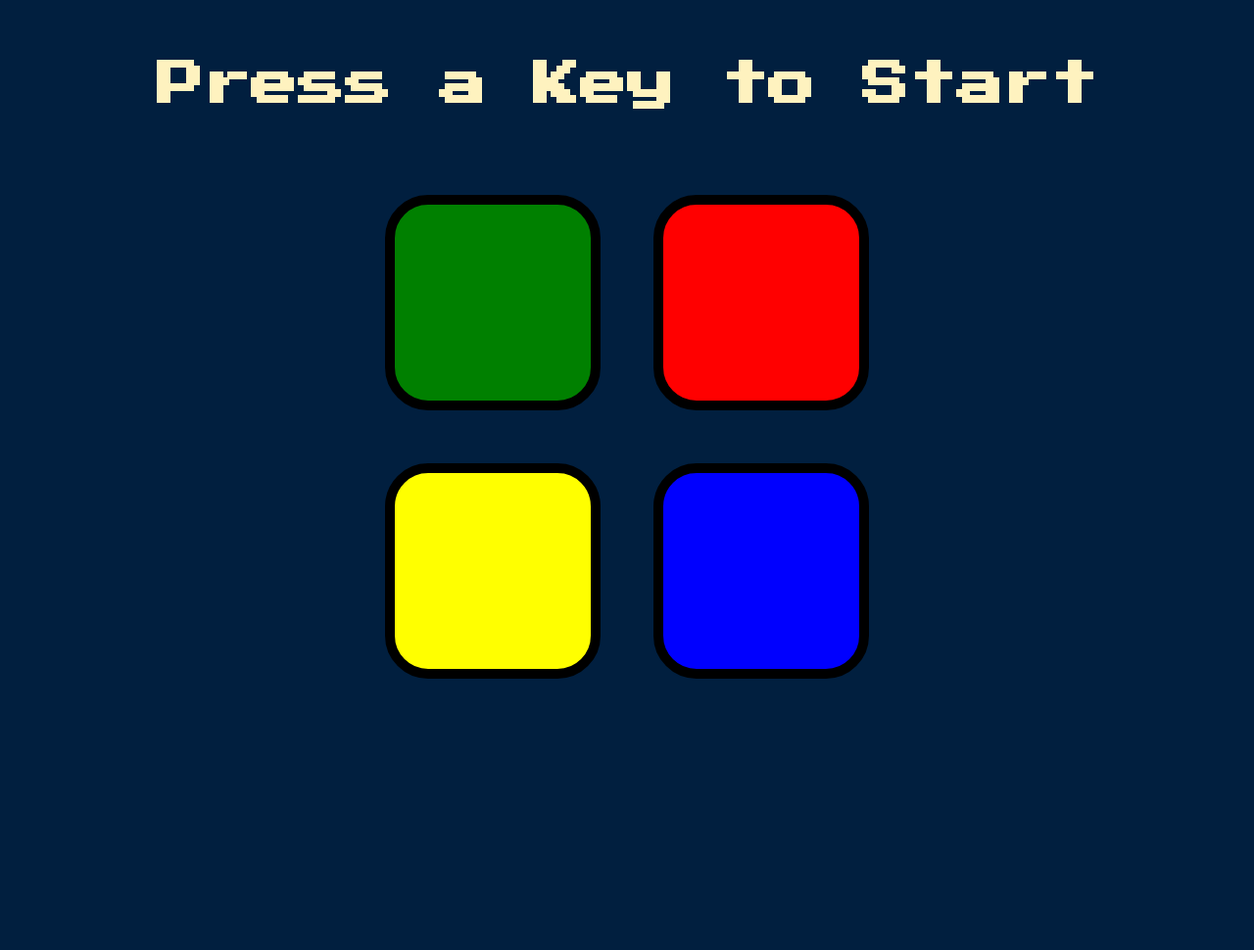
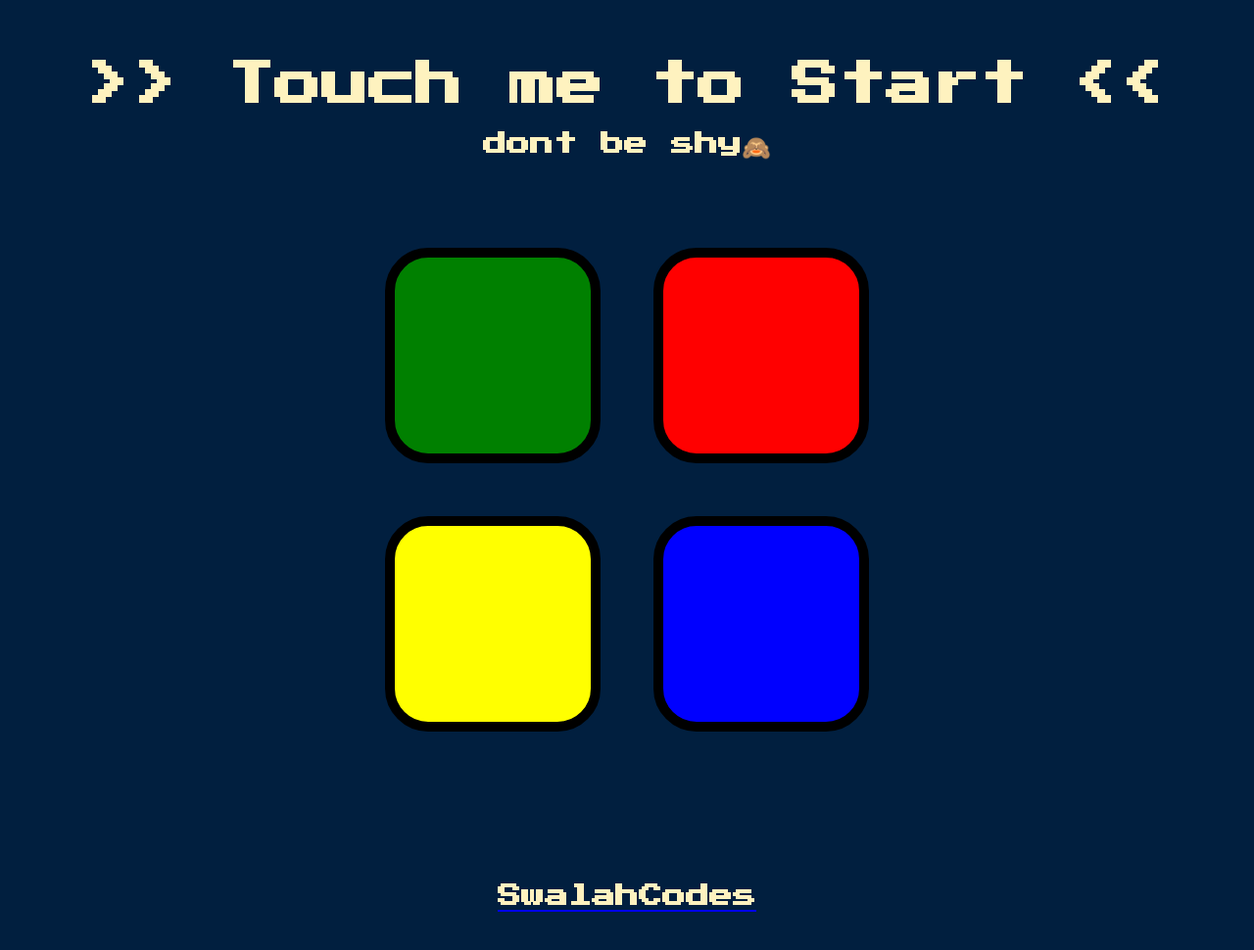
Before and after one commit to ahmadsalahuddeen/simonGame, a plain HTML site: page index.html in a window 1280 px wide. Shown: the whole page at 98% size. Before the commit the page ends 800 px from the top, so only its background shows below. Drawn offline with nearby package versions, Linux system fonts and the light colour scheme.

Commit message:
changed from keypress to clik to start the game

```diff
--- a/game.js
+++ b/game.js
@@ -9,7 +9,7 @@ function startOver(){
 var started = false;
 var level = 0;
 
-$(document).on("keypress", function () {
+$("#level-title").on("click", function () {
   if (!started) {
       $("#level-title").text("Level  " + level);
       nextSequence();
@@ -49,7 +49,7 @@ function checkAnswer(currentlevel){
     setTimeout(() => {
       $("body").removeClass("game-over");
     }, 200);
-    $("#level-title").text("Game Over, press any key to Restart")
+    $("#level-title").text("Game Over, Touch me to Restart")
 startOver();
 
   }
--- a/index.html
+++ b/index.html
@@ -10,7 +10,7 @@
 </head>
 
 <body>
-  <h1 id="level-title">Press a Key to Start</h1>
+  <h1 id="level-title">>> Touch me to Start << <br> <span style="font-size: 1.5rem;">dont be shy🙈</span> </h1>
   <div class="container">
     <div lass="row">
 
@@ -35,6 +35,10 @@
     </div>
 
   </div>
+  <footer>
+    <a  href="https://www.instagram.com/swalahcodes/"><h2 class="sss">SwalahCodes</h2></a>
+  </footer>
+
 <script src="https://code.jquery.com/jquery-3.6.0.js" integrity="sha256-H+K7U5CnXl1h5ywQfKtSj8PCmoN9aaq30gDh27Xc0jk=" crossorigin="anonymous"></script>
 <script src="game.js"></script>
 </body>
--- a/styles.css
+++ b/styles.css
@@ -9,6 +9,18 @@ body {
   margin:  5%;
   color: #FEF2BF;
 }
+.sss{
+  text-align: center;
+  font-family: 'Press Start 2P', cursive;
+  font-size: 1.5rem;
+  margin:  5%;
+  margin-top: 10%;
+  color: #FEF2BF;
+
+
+}
+
+
 
 .container {
   display: block;
```
